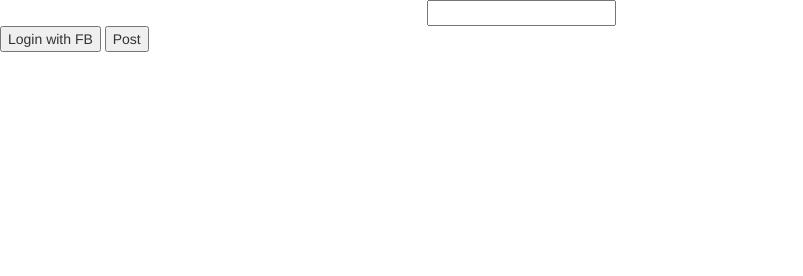
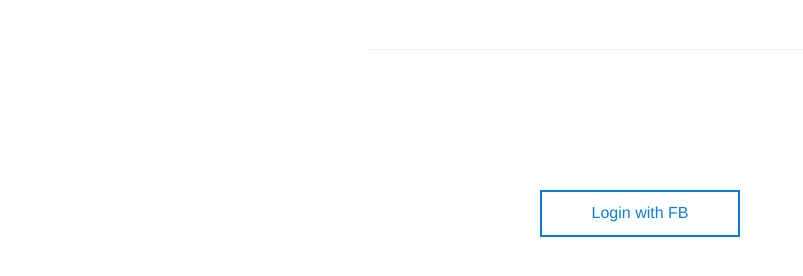
Before and after one commit to ahmad-fajar/phase2-project-week1, a plain HTML site: page client/facebook.html in a window 1280 px wide. Shown: the whole page, without its empty margins (0-803 px from the left). Drawn offline with nearby package versions, Linux system fonts and the light colour scheme.

Commit message:
interface login and and post status

```diff
--- a/client/facebook.html
+++ b/client/facebook.html
@@ -7,24 +7,51 @@
     <script src="https://cdnjs.cloudflare.com/ajax/libs/jquery/3.2.1/jquery.min.js"></script>
     <script src="https://maxcdn.bootstrapcdn.com/bootstrap/3.3.7/js/bootstrap.min.js"></script>
     <script src="https://unpkg.com/axios/dist/axios.min.js"></script>
+
+    <style media="screen">
+
+      .button {
+      text-align: center;
+      background-color: white;
+      color: #0b7dda;
+      border: 2px solid #0b7dda;
+      padding: 10px 20px;
+      text-align: center;
+      text-decoration: none;
+      display: inline-block;
+      font-size: 16px;
+      margin: 10px;
+      margin-top: 120px;
+      width: 200px;
+      transition: width 0.5s;
+      -webkit-transition: width 0.5s;
+      }
+
+    .button:hover {
+      background-color: #0b7dda;
+      color: white;
+      width: 250px;
+    }
+    </style>
   </head>
 <body>
-  <div class="col-md-4 halo">
+  <div class="container">
+    <div class="col-md-6 col-md-offset-3 text-center">
+      <div class="page-header halo">
 
-  </div>
-  <div class="kode">
-    <input class='post' type="text" name="post">
+      </div>
+    </div>
+    <div class="col-md-6 col-md-offset-3 text-center">
+      <button class='button 1'  type="button" name="button" onclick="login()">Login with FB</button>
+      <button class='button 2' style="display: none;" type="button" name="button" onclick="post()">Post</button>
+    </div>
+    <div class="col-md-6 col-md-offset-3 text-center kode">
+      <input style="display: none;" type="text" class="form-control post"  placeholder="Post">
+    </div>
   </div>
 
-  <button class='test'  type="button" name="button" onclick="login()">Login with FB</button>
-  <button class='post'  type="button" name="button" onclick="post()">Post</button>
 
 <script>
-
-
-  // This function is called when someone finishes with the Login
-  // Button.  See the onlogin handler attached to it in the sample
-  // code below.
 
   window.fbAsyncInit = function() {
   FB.init({
@@ -34,20 +61,6 @@
     xfbml      : true,  // parse social plugins on this page
     version    : 'v2.8' // use graph api version 2.8
   });
-
-  // Now that we've initialized the JavaScript SDK, we call
-  // FB.getLoginStatus().  This function gets the state of the
-  // person visiting this page and can return one of three states to
-  // the callback you provide.  They can be:
-  //
-  // 1. Logged into your app ('connected')
-  // 2. Logged into Facebook, but not your app ('not_authorized')
-  // 3. Not logged into Facebook and can't tell if they are logged into
-  //    your app or not.
-  //
-  // These three cases are handled in the callback function.
-
-
   };
 
   // Load the SDK asynchronously
@@ -63,6 +76,7 @@
   // successful.  See statusChangeCallback() for when this call is made.
 
   function login(){
+    $('.button.1').fadeOut('slow', function(){
     FB.login(function(response){
       if(response.authResponse){
         console.log(response);
@@ -74,14 +88,18 @@
           }
         })
         .then(response =>{
-          $('.halo').append(`<p>Hai!  ${response.data.name}</p>`);
-          $('.kode').append(`<input type="hidden" name="token" class="token" value="${response.data}">`)
-          console.log(response);
+          console.log(response.data);
+          $('.button.2').fadeIn('slow', function(){
+            $('.post').fadeIn('slow', function(){
+                $('.halo').append($(`<h1>Hai!  ${response.data.name} <small>Post something??</small></h1>`).hide().fadeIn('slow'));
+            })
+          })
         })
       }else {
         console.log('user canceled login or dit not fully authorize');
       }
     }, {scope: 'publish_actions,email,public_profile'})
+    })
   }
 
   function post(){
@@ -97,20 +115,14 @@
         })
 }
 
-$('.test').click(function(){
-  $( ".test" ).fadeOut( "slow", function() {
+// $('.button.1').click(function(){
+//   $('.button.1').fadeOut('slow', function(){
+//     $('.button.2').fadeIn('slow')
+//   })
+// })
   // Animation complete.
-})
-})
 
 </script>
 
-<!--
-  Below we include the Login Button social plugin. This button uses
-  the JavaScript SDK to present a graphical Login button that triggers
-  the FB.login() function when clicked.
--->
-
-
 </body>
 </html>
```
Also changed, not shown: client/index-prot.html (added, +52 -0 lines), server/controller/facebook.js (+14 -5 lines).
